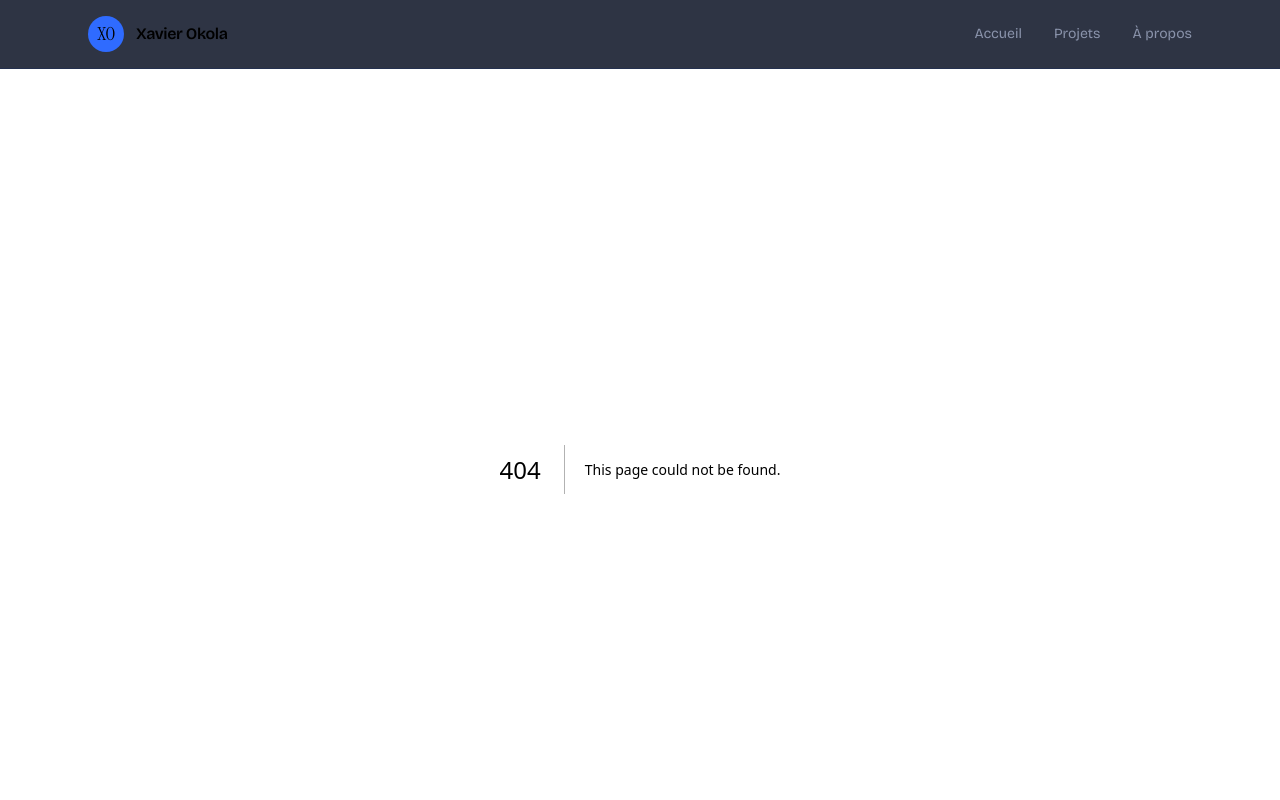
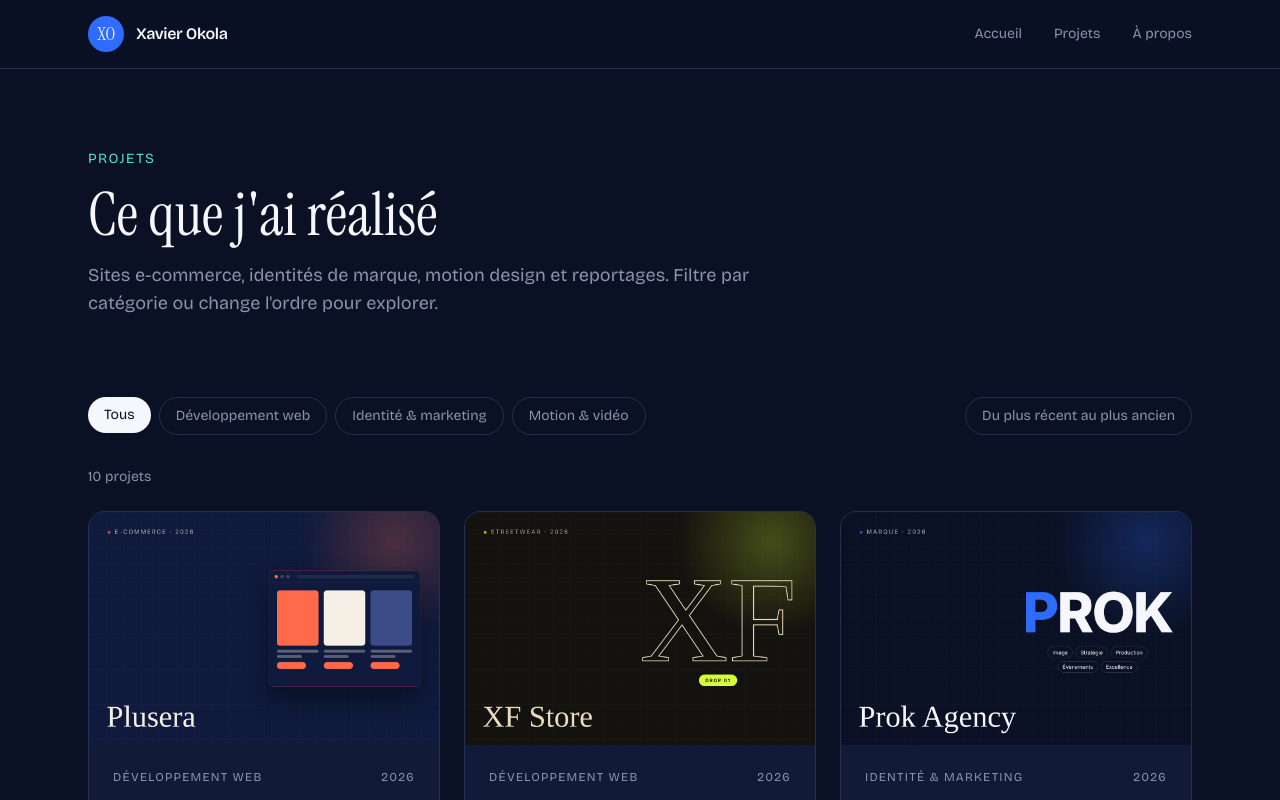
Before and after one commit to RxoVinci/portfolio-xavier-okola, a Next.js app: page /projets in a window 1280 px wide. Before the commit this address had no page. Shown: the top 800 px of the page. Built offline with nearby package versions, Linux system fonts and the light colour scheme.

Commit message:
Ajout de la page Projets avec filtre par catégorie et tri par année

```diff
--- /dev/null
+++ b/app/projets/page.tsx
@@ -0,0 +1,22 @@
+import type { Metadata } from "next"
+import TitrePage from "@/components/titre-page"
+import FiltreProjets from "@/components/filtre-projets"
+import { PROJETS, getCategories } from "@/data/projets"
+
+export const metadata: Metadata = {
+  title: "Projets",
+  description: "Tous les projets de Xavier Okola : développement web, identité de marque et vidéo.",
+}
+
+export default function PageProjets() {
+  return (
+    <>
+      <TitrePage
+        surtitre="Projets"
+        titre="Ce que j'ai réalisé"
+        texte="Sites e-commerce, identités de marque, motion design et reportages. Filtre par catégorie ou change l'ordre pour explorer."
+      />
+      <FiltreProjets projets={PROJETS} categories={getCategories()} />
+    </>
+  )
+}
--- /dev/null
+++ b/components/filtre-projets.tsx
@@ -0,0 +1,55 @@
+"use client"
+
+import { useState } from "react"
+import ListeProjets from "@/components/liste-projets"
+import { trierProjets } from "@/data/projets"
+import { Projet } from "@/interfaces/Projet"
+import { Categorie } from "@/types/Categorie"
+import { Tri } from "@/types/Tri"
+
+type Filtre = Categorie | "Tous"
+
+type Props = {
+  projets: Projet[]
+  categories: Categorie[]
+}
+
+export default function FiltreProjets({ projets, categories }: Props) {
+  const [filtre, setFiltre] = useState<Filtre>("Tous")
+  const [tri, setTri] = useState<Tri>("recent")
+
+  const filtres: Filtre[] = ["Tous", ...categories]
+  const projetsFiltres = filtre === "Tous" ? projets : projets.filter((projet) => projet.categorie === filtre)
+  const projetsAffiches = trierProjets(projetsFiltres, tri)
+
+  return (
+    <div>
+      <div className="mb-8 flex flex-col gap-4 md:flex-row md:items-center md:justify-between">
+        <ul className="flex flex-wrap gap-2">
+          {filtres.map((categorie) => (
+            <li key={categorie}>
+              <button
+                onClick={() => setFiltre(categorie)}
+                className={`rounded-full px-4 py-2 text-sm transition-colors ${
+                  filtre === categorie ? "bg-creme text-nuit" : "border border-trait text-brume hover:text-creme"
+                }`}
+              >
+                {categorie}
+              </button>
+            </li>
+          ))}
+        </ul>
+        <button
+          onClick={() => setTri(tri === "recent" ? "ancien" : "recent")}
+          className="self-start rounded-full border border-trait px-4 py-2 text-sm text-brume hover:text-creme"
+        >
+          {tri === "recent" ? "Du plus récent au plus ancien" : "Du plus ancien au plus récent"}
+        </button>
+      </div>
+      <p className="mb-6 text-sm text-brume">
+        {projetsAffiches.length} {projetsAffiches.length > 1 ? "projets" : "projet"}
+      </p>
+      <ListeProjets projets={projetsAffiches} />
+    </div>
+  )
+}
```
